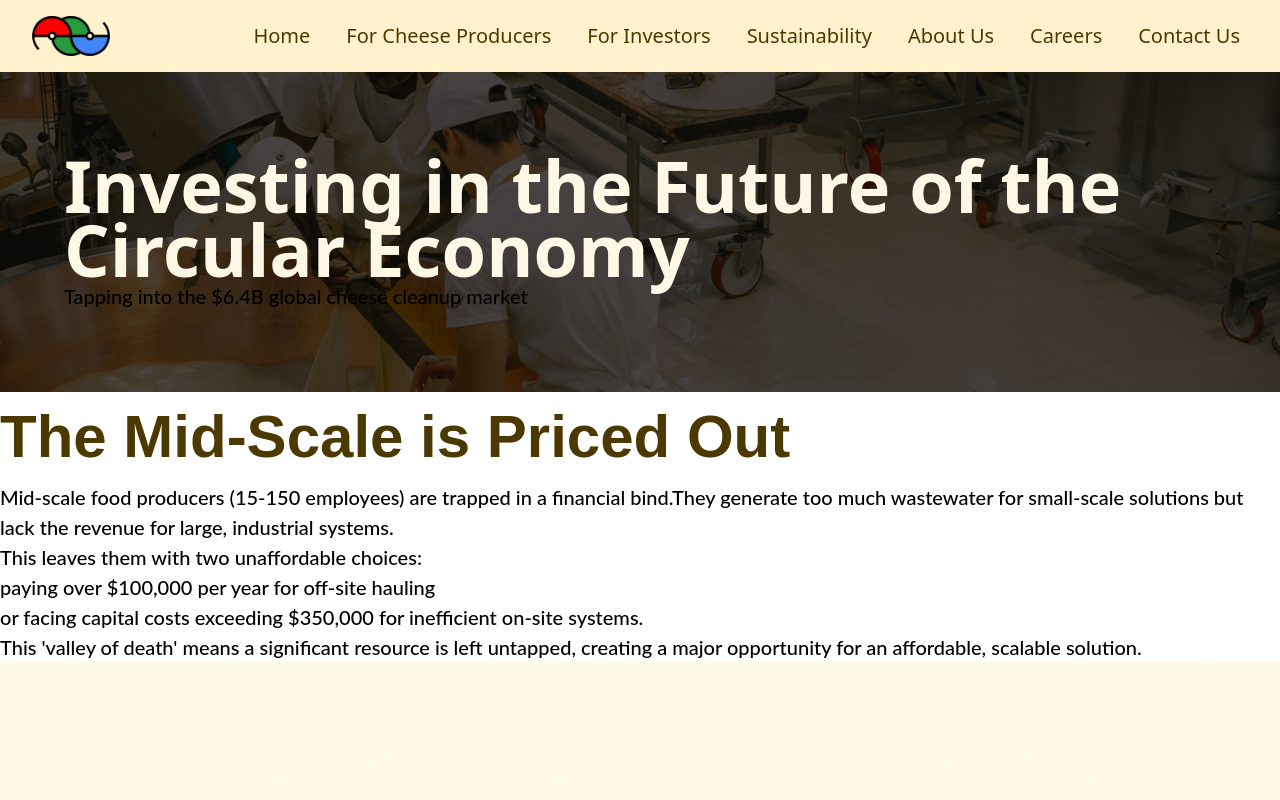
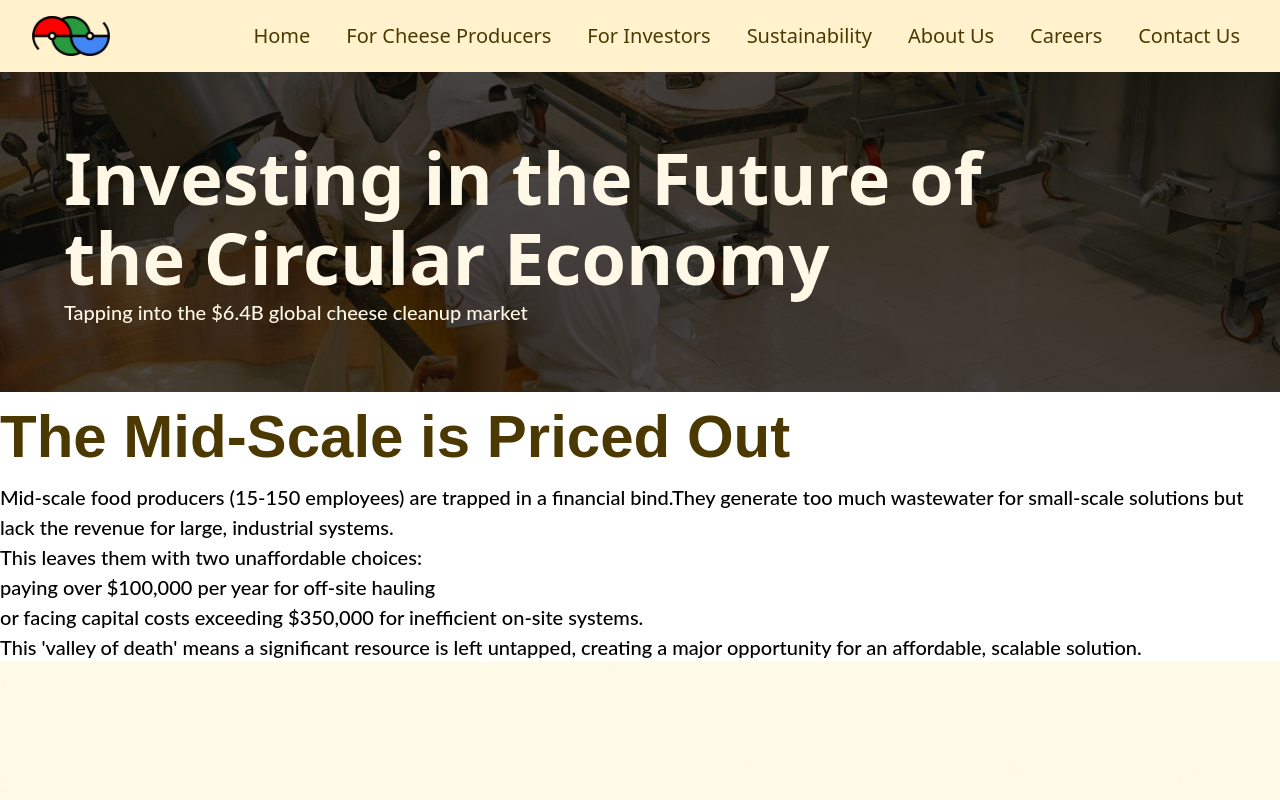
Before and after one commit to jayco01/NeustonBiosystems_website, a React (Vite) app: page /for-investors in a window 1280 px wide. Shown: the top 800 px of the page. Built offline with nearby package versions, Linux system fonts and the light colour scheme.

Commit message:
Style: CommonHero.jsx MVP

```diff
--- a/src/components/common/CommonHero.jsx
+++ b/src/components/common/CommonHero.jsx
@@ -9,11 +9,11 @@ export default function CommonHero({heroImage, H1Text, subHeading}) {
             <div className="absolute top-0 left-0 w-full h-full bg-black opacity-70"></div>
 
             <div className="relative z-10 fluid-layout-padding">
-                <div>
+                <div className="max-w-240">
                     <H1Text/>
                 </div>
                 <div>
-                    <p>{subHeading}</p>
+                    <p className="common-subheading-base-syle">{subHeading}</p>
                 </div>
             </div>
         </section>
--- a/src/index.css
+++ b/src/index.css
@@ -25,7 +25,7 @@
 
 @layer base {
     h1 {
-        @apply text-[clamp(2rem,8vw,4.5rem)] md:leading-16 leading-8 text-neuston-Amber-Lightest font-bold;
+        @apply text-[clamp(2rem,8vw,4.5rem)] md:leading-20 leading-8 text-neuston-Amber-Lightest font-bold;
     }
     h2 {
         @apply text-[clamp(1.25rem,5.25vw,3.75rem)] text-neuston-Amber-Darkest font-family-poppins font-semibold;
@@ -53,3 +53,7 @@
 @utility icon-base-style {
     @apply max-w-12 max-h-12;
 }
+
+@utility common-subheading-base-syle {
+    @apply text-neuston-Amber-Lightest max-w-185;
+}
--- a/src/pages/ForCheeseProducersPage.jsx
+++ b/src/pages/ForCheeseProducersPage.jsx
@@ -9,7 +9,7 @@ import ProducersSolutionStatement from "../components/for-cheese-producers/Produ
 export default function ForCheeseProducersPage() {
     function H1Text() {
         return (
-            <h1>Stop Paying to Throw Away a <span>Valuable Resource</span></h1>
+            <h1>Stop Paying to Throw Away a <span className="text-neuston-Amber">Valuable Resource</span></h1>
         );
     }
 
```
